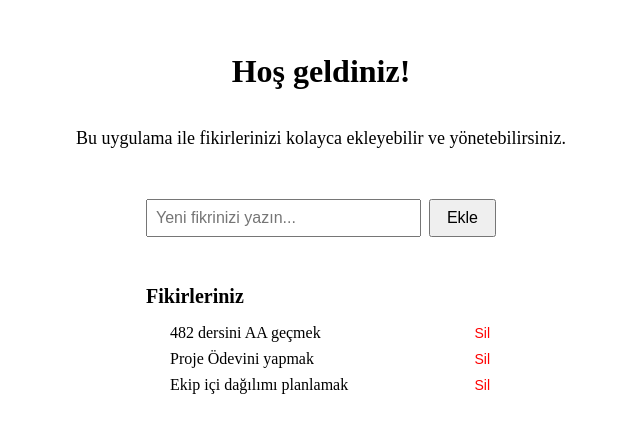
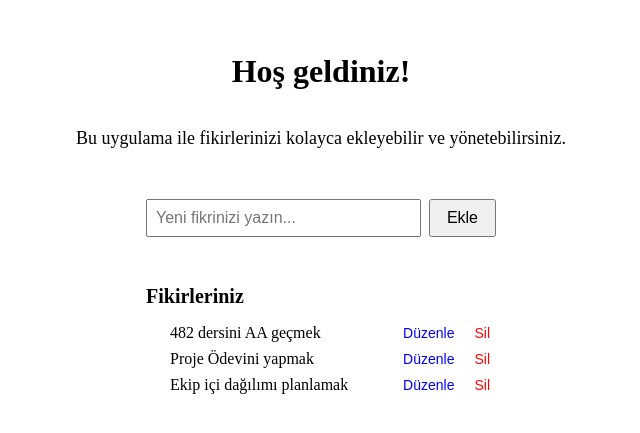
Before and after one commit to CNrg32/482proje, a Next.js app in the folder ideapulse-code/: page / in a window 1280 px wide. Shown: the part 187-620 px from the top of the page, without its empty margins (319-959 px from the left). Built offline with nearby package versions, Linux system fonts and the light colour scheme.

Commit message:
added update idea feature

```diff
--- a/ideapulse-code/pages/index.tsx
+++ b/ideapulse-code/pages/index.tsx
@@ -8,16 +8,36 @@ export default function Home() {
     'Ekip içi dağılımı planlamak'
   ]);
   const [yeniFikir, setYeniFikir] = useState('');
+  const [duzenleIndex, setDuzenleIndex] = useState<number | null>(null);
 
   const handleSubmit = (e: React.FormEvent) => {
     e.preventDefault();
     if (!yeniFikir.trim()) return;
-    setFikirler([yeniFikir, ...fikirler]);
+    if (duzenleIndex !== null) {
+      // Düzenleme modunda
+      const yeniFikirler = [...fikirler];
+      yeniFikirler[duzenleIndex] = yeniFikir;
+      setFikirler(yeniFikirler);
+      setDuzenleIndex(null);
+    } else {
+      // Yeni fikir ekle
+      setFikirler([yeniFikir, ...fikirler]);
+    }
     setYeniFikir('');
   };
 
   const handleDelete = (index: number) => {
     setFikirler(fikirler.filter((_, i) => i !== index));
+    // Eğer silinen fikir düzenleniyorsa, düzenleme modunu kapat
+    if (duzenleIndex === index) {
+      setDuzenleIndex(null);
+      setYeniFikir('');
+    }
+  };
+
+  const handleEdit = (index: number) => {
+    setDuzenleIndex(index);
+    setYeniFikir(fikirler[index]);
   };
 
   return (
@@ -35,8 +55,13 @@ export default function Home() {
           style={{ flex: 1, padding: 8, fontSize: 16 }}
         />
         <button type="submit" style={{ padding: '8px 16px', fontSize: 16 }}>
-          Ekle
+          {duzenleIndex !== null ? 'Kaydet' : 'Ekle'}
         </button>
+        {duzenleIndex !== null && (
+          <button type="button" onClick={() => { setDuzenleIndex(null); setYeniFikir(''); }} style={{ padding: '8px 12px', fontSize: 16 }}>
+            İptal
+          </button>
+        )}
       </form>
       <div style={{ marginTop: 32, width: 350 }}>
         <h2 style={{ fontSize: 20, marginBottom: 12 }}>Fikirleriniz</h2>
@@ -44,9 +69,14 @@ export default function Home() {
           {fikirler.map((fikir, i) => (
             <li key={i} style={{ marginBottom: 8, fontSize: 16, display: 'flex', alignItems: 'center', justifyContent: 'space-between' }}>
               <span>{fikir}</span>
-              <button onClick={() => handleDelete(i)} style={{ marginLeft: 12, color: 'red', border: 'none', background: 'none', cursor: 'pointer', fontSize: 14 }}>
-                Sil
-              </button>
+              <div>
+                <button onClick={() => handleEdit(i)} style={{ marginRight: 8, color: 'blue', border: 'none', background: 'none', cursor: 'pointer', fontSize: 14 }}>
+                  Düzenle
+                </button>
+                <button onClick={() => handleDelete(i)} style={{ color: 'red', border: 'none', background: 'none', cursor: 'pointer', fontSize: 14 }}>
+                  Sil
+                </button>
+              </div>
             </li>
           ))}
         </ul>
```
